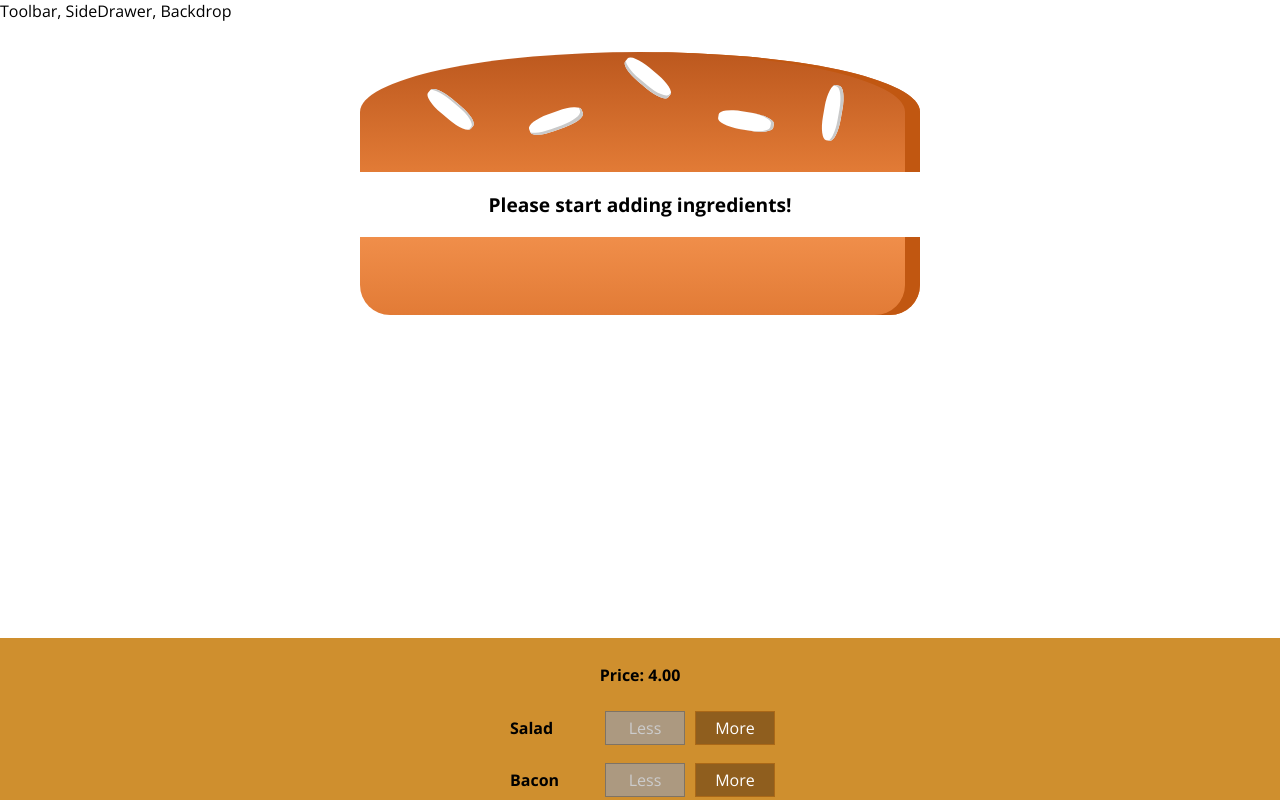
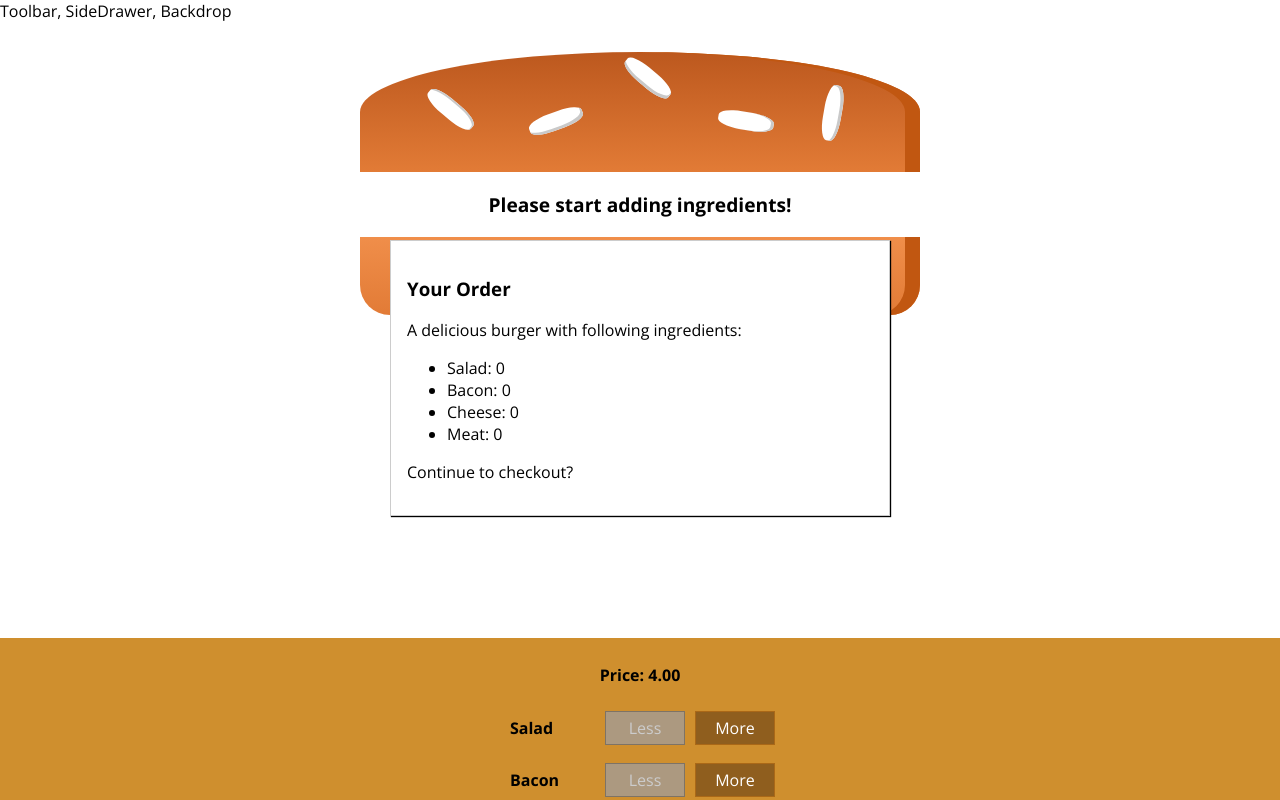
Before and after one commit to sriharshakappala/burger-builder, a React app: page / in a window 1280 px wide. Shown: the top 800 px of the page. Built offline with nearby package versions, Linux system fonts and the light colour scheme.

Commit message:
Order Summary Modal

```diff
--- /dev/null
+++ b/src/components/Burger/OrderSummary/OrderSummary.js
@@ -0,0 +1,20 @@
+import React from 'react';
+import Aux from '../../../hoc/Aux'
+
+const orderSummary = (props) => {
+  const ingredientSummary = Object.keys(props.ingredients).map(igKey => {
+    return <li key={igKey}><span style={{textTransform: "capitalize"}}>{igKey}</span>: {props.ingredients[igKey]}</li>
+  });
+  return (
+    <Aux>
+      <h3>Your Order</h3>
+      <p>A delicious burger with following ingredients:</p>
+      <ul>
+        {ingredientSummary}
+      </ul>
+      <p>Continue to checkout?</p>
+    </Aux>
+  );
+}
+
+export default orderSummary;
--- /dev/null
+++ b/src/components/UI/Backdrop/Backdrop.js
@@ -0,0 +1 @@
+array = [1,0,0,2,3,0,4,2,0,1,08,8,0,09 ]
--- /dev/null
+++ b/src/components/UI/Modal/Modal.css
@@ -0,0 +1,20 @@
+.Modal {
+  position: fixed;
+  z-index: 500;
+  background-color: white;
+  width: 70%;
+  border: 1px solid #ccc;
+  box-shadow: 1px 1px 1px black;
+  padding: 16px;
+  left: 15%;
+  top: 30%;
+  box-sizing: border-box;
+  transition: all 0.3s ease-out;
+}
+
+@media (min-width: 600px) {
+  .Modal {
+    width: 500px;
+    left: calc(50% - 250px);
+  }
+}
--- /dev/null
+++ b/src/components/UI/Modal/Modal.js
@@ -0,0 +1,13 @@
+import React from 'react';
+
+import classes from './Modal.css'
+
+const modal = (props) => {
+  return (
+    <div className={classes.Modal}>
+      {props.children}
+    </div>
+  );
+}
+
+export default modal;
--- a/src/containers/BurgerBuilder/BurgerBuilder.js
+++ b/src/containers/BurgerBuilder/BurgerBuilder.js
@@ -2,6 +2,8 @@
 import Aux from '../../hoc/Aux'
 import Burger from '../../components/Burger/Burger';
 import BuildControls from '../../components/Burger/BuildControls/BuildControls';
+import Modal from '../../components/UI/Modal/Modal';
+import OrderSummary from '../../components/Burger/OrderSummary/OrderSummary';
 
 const INGREDIENT_PRICES = {
   salad: 0.5,
@@ -75,6 +77,9 @@
     }
     return (
       <Aux>
+        <Modal>
+          <OrderSummary ingredients={this.state.ingredients} />
+        </Modal>
         <Burger ingredients={this.state.ingredients} />
         <BuildControls ingredientAdded={this.addIngredientHandler} ingredientRemoved={this.removeIngredientHandler}
           disabled={disabledInfo} price={this.state.totalPrice} purchasable={this.state.purchasable} />
```
